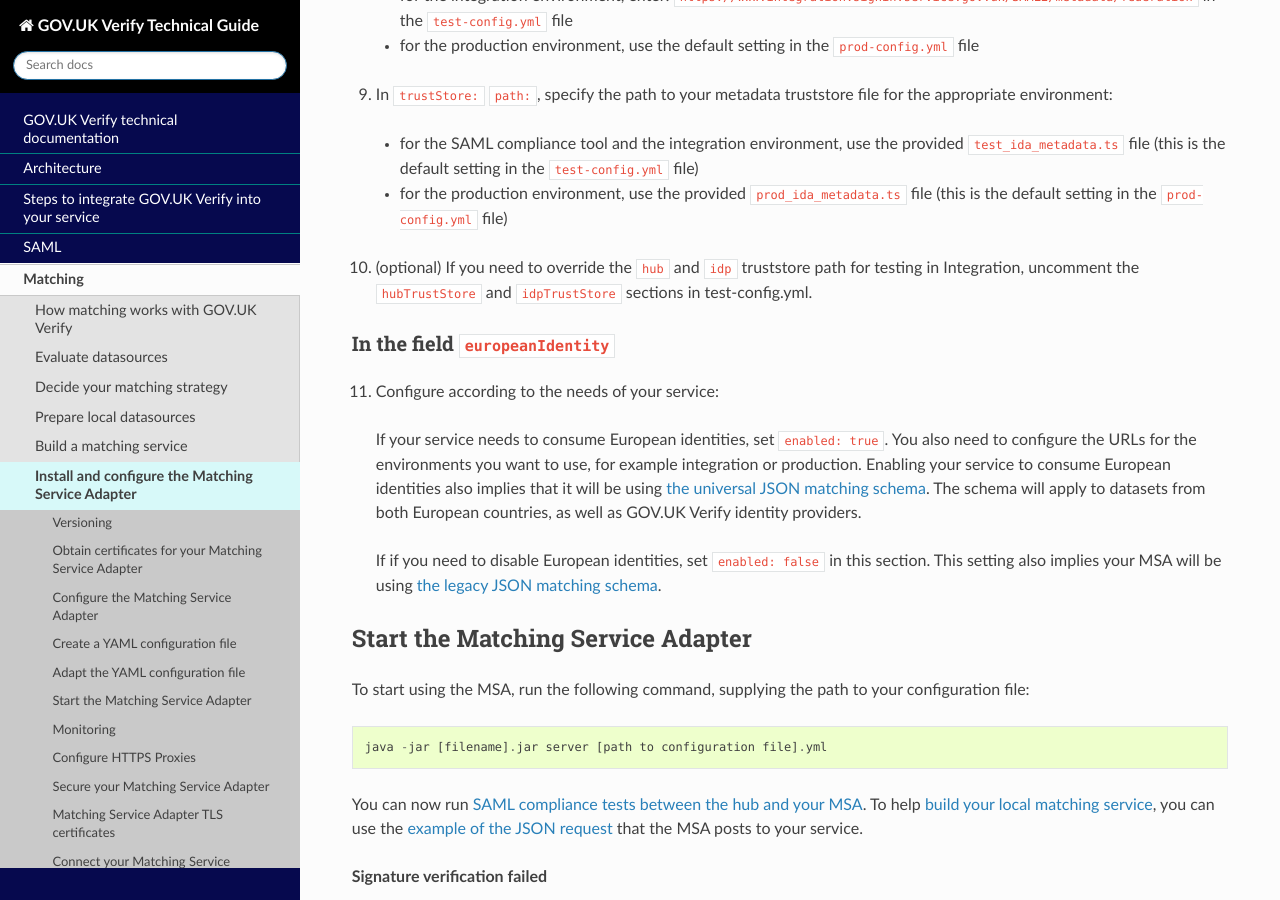
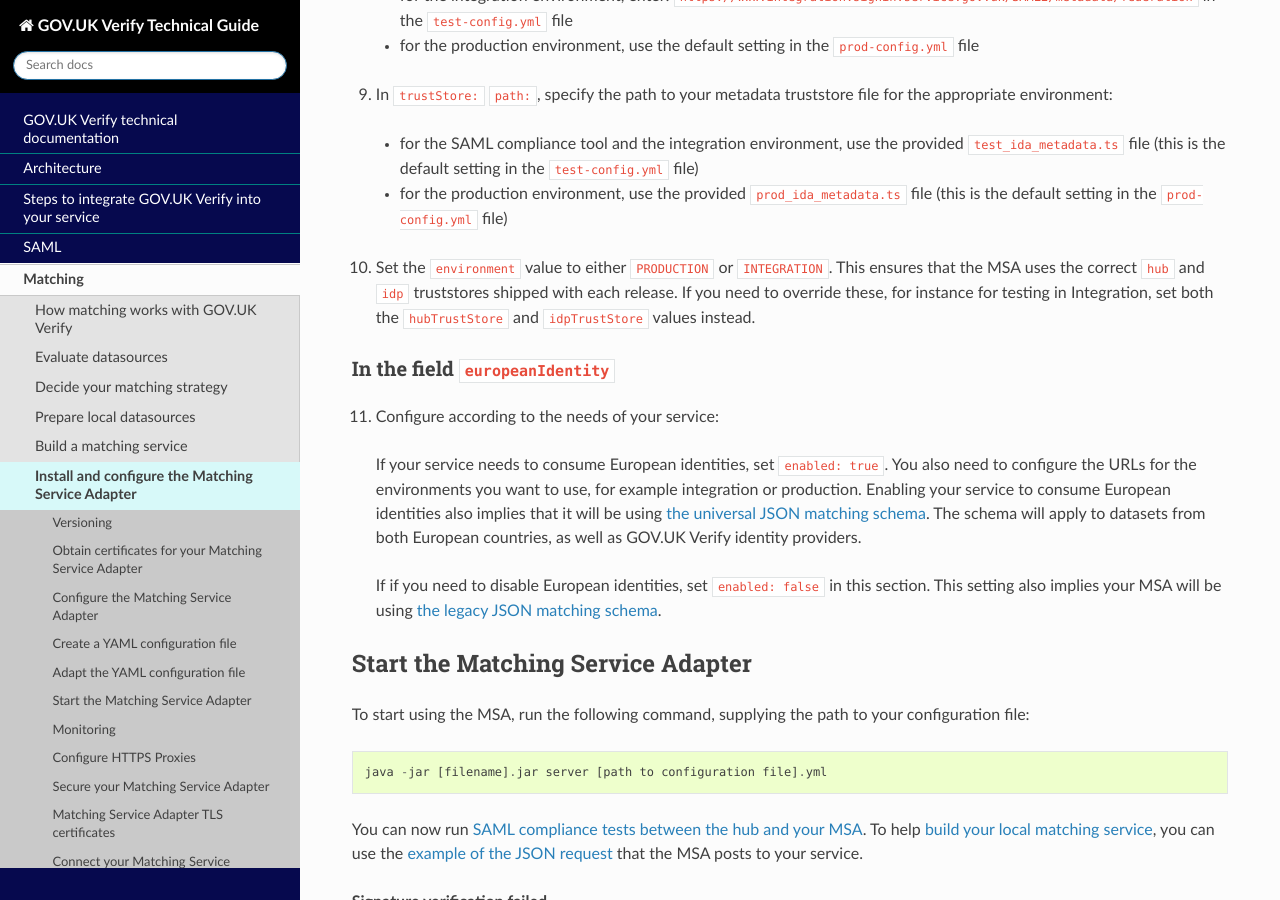
Before and after one commit to alphagov/rp-onboarding-tech-docs, a Sphinx documentation site: the page built from source/pages/matching/matchingserviceadapter.rst, in a window 1280 px wide and 900 px high, scrolled down 5058 px. Built offline with Sphinx 7.4.7 and the Read the Docs theme 2.0.0, drawn with Linux system fonts in a browser that asks for light colours; nearby versions of some CDN libraries; pages that are not in the unit, such as notebooks, are missing from menus; comment, search, counter and statistics services are not loaded.

Commit message:
EID-1016: Make "environment" in the MSA config a required value
Change the instructions on how to configure the MSA in line with the changes made for EID-1016.
Clarify that the 'environment' value is now required, or the hub and idp truststores need to be specified.

Author: @CharlesIC

```diff
--- a/source/pages/matching/matchingserviceadapter.rst
+++ b/source/pages/matching/matchingserviceadapter.rst
@@ -254,7 +254,7 @@
 
   * for the production environment, use the provided ``prod_ida_metadata.ts`` file (this is the default setting in the ``prod-config.yml`` file)
 
-10. (optional) If you need to override the ``hub`` and ``idp`` truststore path for testing in Integration, uncomment the ``hubTrustStore`` and ``idpTrustStore`` sections in test-config.yml.
+10. Set the ``environment`` value to either ``PRODUCTION`` or ``INTEGRATION``. This ensures that the MSA uses the correct ``hub`` and ``idp`` truststores shipped with each release. If you need to override these, for instance for testing in Integration, set both the ``hubTrustStore`` and ``idpTrustStore`` values instead.
 
 .. _msaeidas:
 
```
